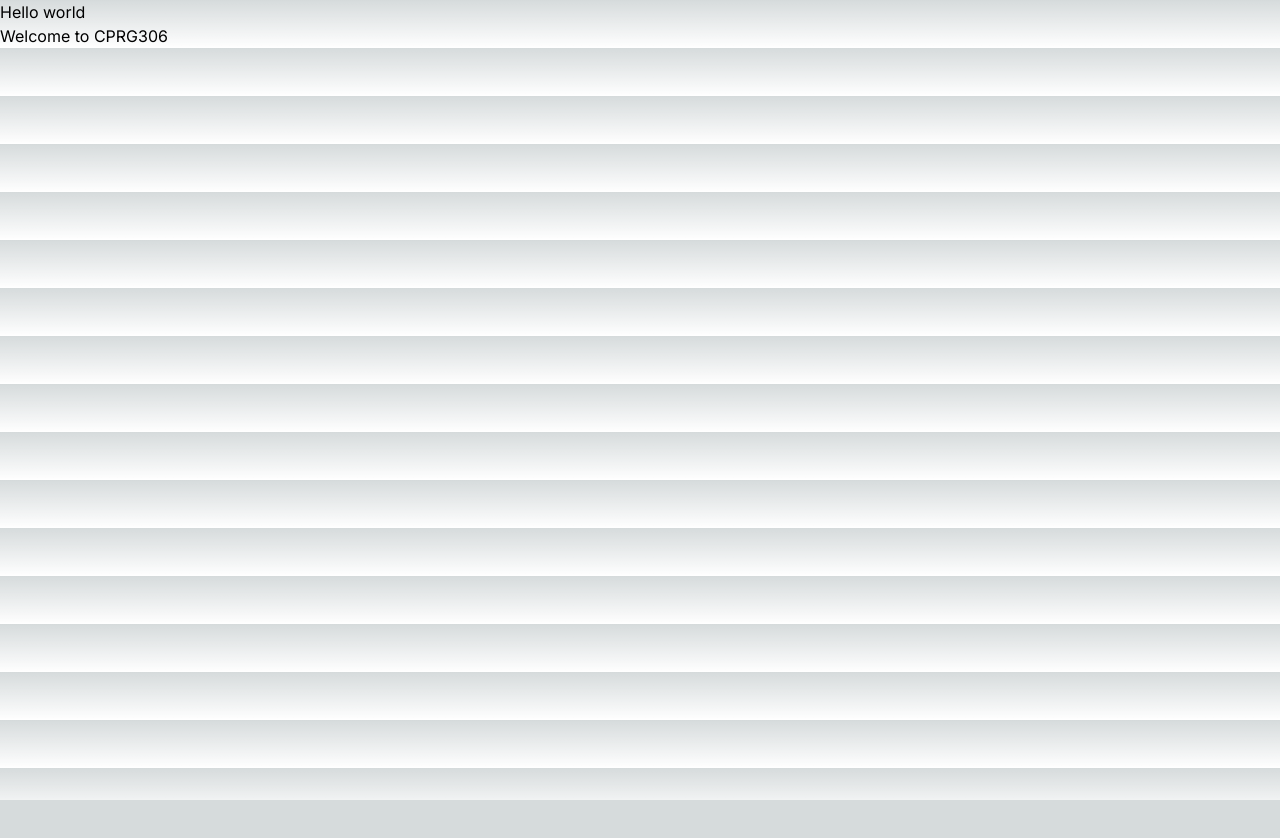
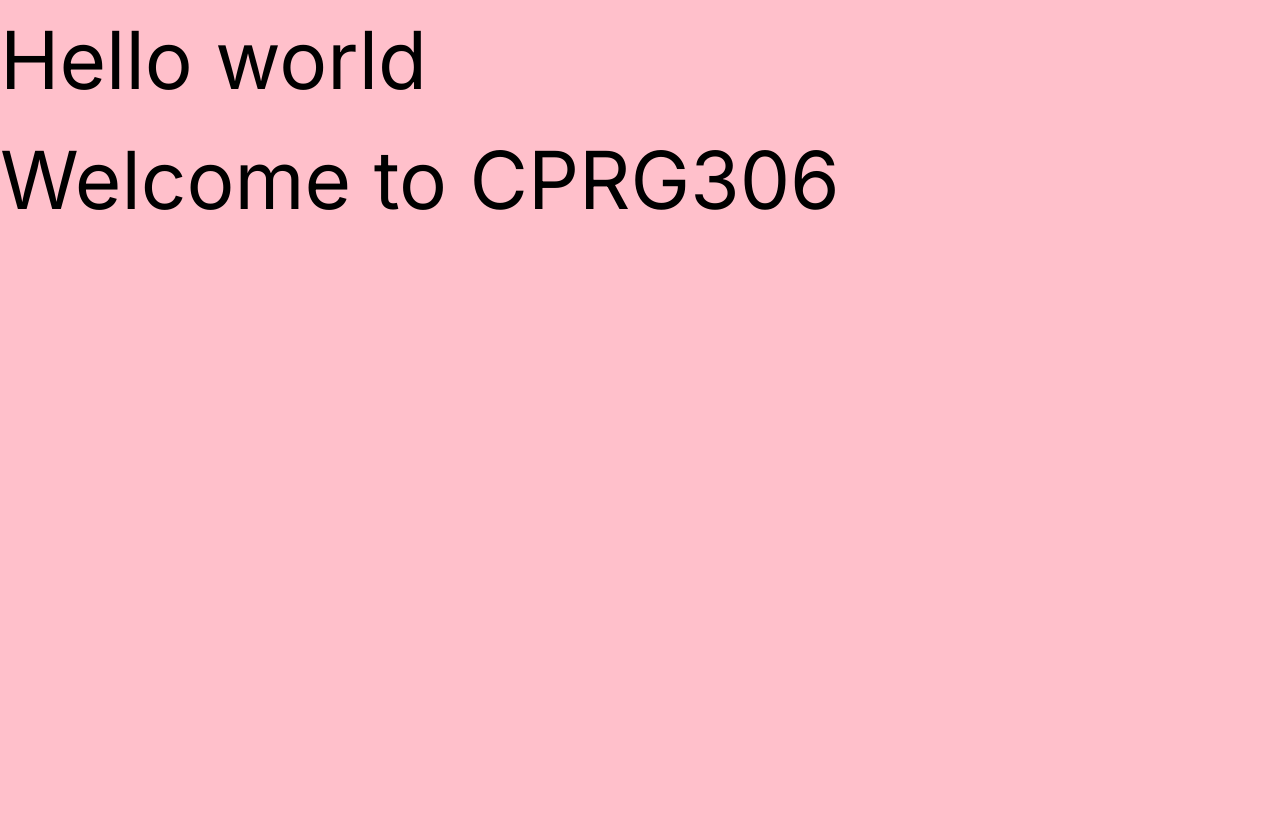
Before and after one commit to ChonthichaJessie/cprg306-assignments, a Next.js app: page / in a window 1280 px wide. Shown: the top 838 px of the page. Before the commit the page ends 800 px from the top, so only its background shows below. Built offline with nearby package versions, Linux system fonts and the light colour scheme.

Commit message:
update page layout

```diff
--- a/app/page.js
+++ b/app/page.js
@@ -1,11 +1,22 @@
+'use client'
 import React from "react";
+import styled from "styled-components";
 
 const Home = () => {
   return (
-    <>
-      <p>Hello world</p>
-      <p>Welcome to CPRG306</p>
-    </>
+    <Wrapping>
+      <Content>Hello world</Content>
+      <Content>Welcome to CPRG306</Content>
+    </Wrapping>
   );
 };
 export default Home;
+
+export const Content = styled.p`
+  font-size: 80px;
+`
+export const Wrapping = styled.div`
+  width: 100%;
+  height: 1800px;
+  background: pink;
+`
```
